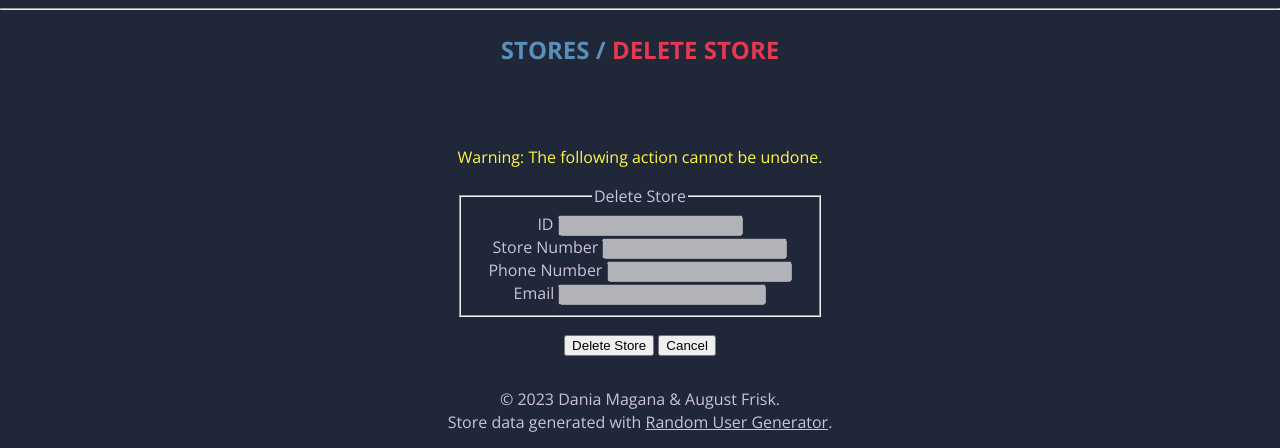
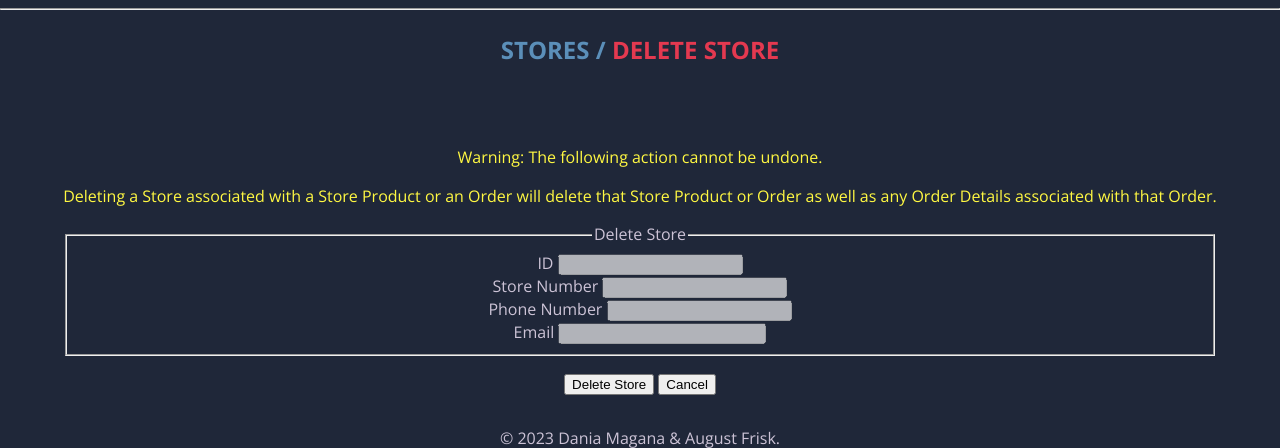
Before and after one commit to 4N0NYM0U5MY7H/CS340_Project, a Flask app: template templates/delete_stores.j2 in a window 1280 px wide. Shown: the part 193-641 px from the top of the page. Run offline with Flask 3, Linux system fonts and the light colour scheme; the template is opened without the code that fills it, so the values that code supplies are empty; some libraries are stand-ins or nearby versions.

Commit message:
included warning about cascading deletions

```diff
--- a/templates/delete_customers.j2
+++ b/templates/delete_customers.j2
@@ -5,6 +5,7 @@
 
 <div>
     <p class="yellow">Warning: The following action cannot be undone.</p>
+    <p class="yellow">Deleting a Customer associated with an Order will delete that Order as well as any Order Details associated with that Order.</p>
 </div>
 
 <div id="delete_customer">
--- a/templates/delete_orders.j2
+++ b/templates/delete_orders.j2
@@ -5,6 +5,7 @@
 
 <div>
     <p class="yellow">Warning: The following action cannot be undone.</p>
+    <p class="yellow">Deleting an Order associated with an Order Detail will delete that Order Detail.</p>
 </div>
 
 <div id="delete_order">
--- a/templates/delete_products.j2
+++ b/templates/delete_products.j2
@@ -5,6 +5,7 @@
 
 <div>
     <p class="yellow">Warning: The following action cannot be undone.</p>
+    <p class="yellow">Deleting a Product associated with a Store Product or an Order Detail will delete that Store Product or Order Detail.</p>
 </div>
 
 <div id="delete_product">
--- a/templates/delete_stores.j2
+++ b/templates/delete_stores.j2
@@ -5,6 +5,7 @@
 
 <div>
     <p class="yellow">Warning: The following action cannot be undone.</p>
+    <p class="yellow">Deleting a Store associated with a Store Product or an Order will delete that Store Product or Order as well as any Order Details associated with that Order.</p>
 </div>
 
 <div id="delete_store">
```
